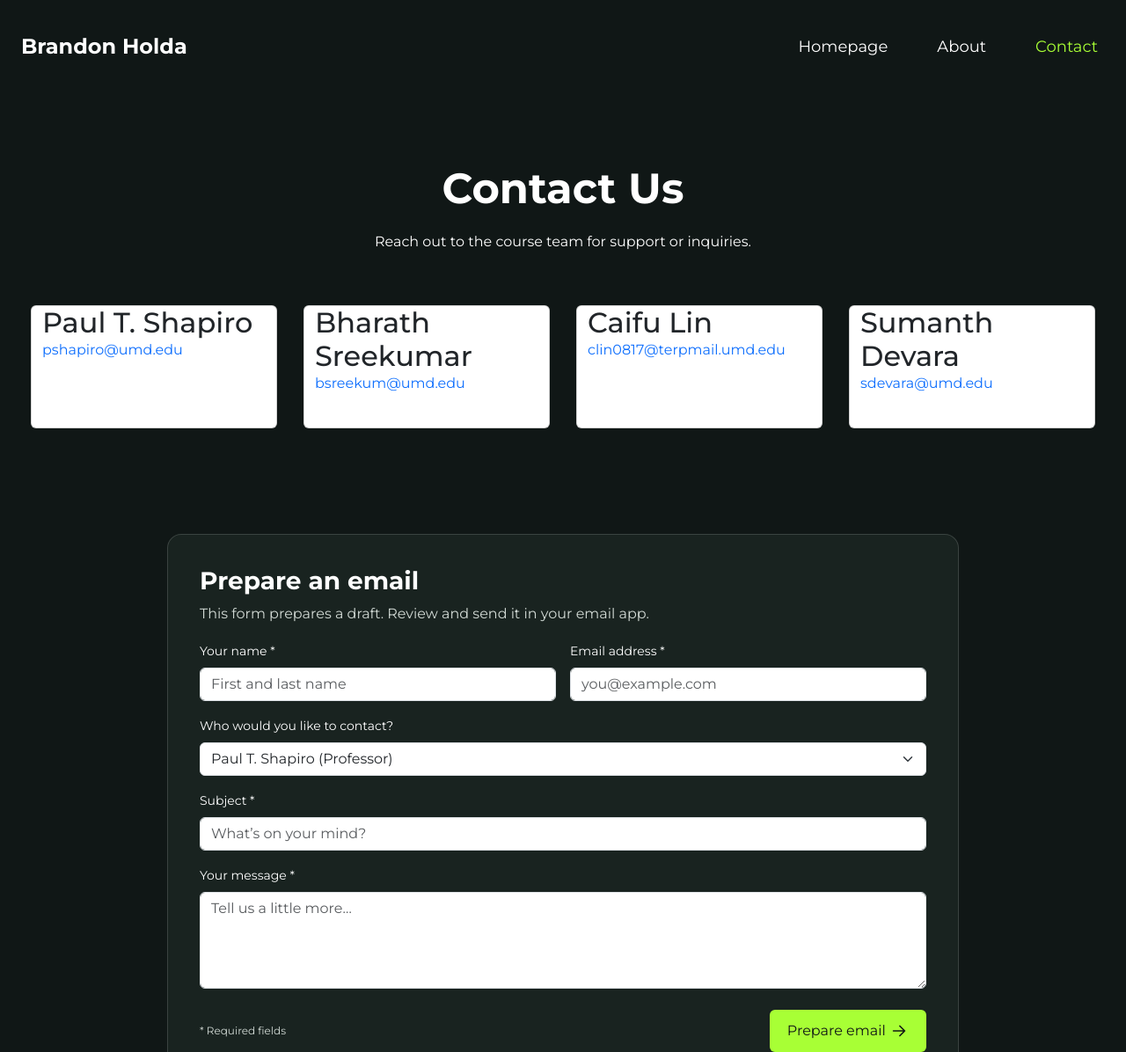
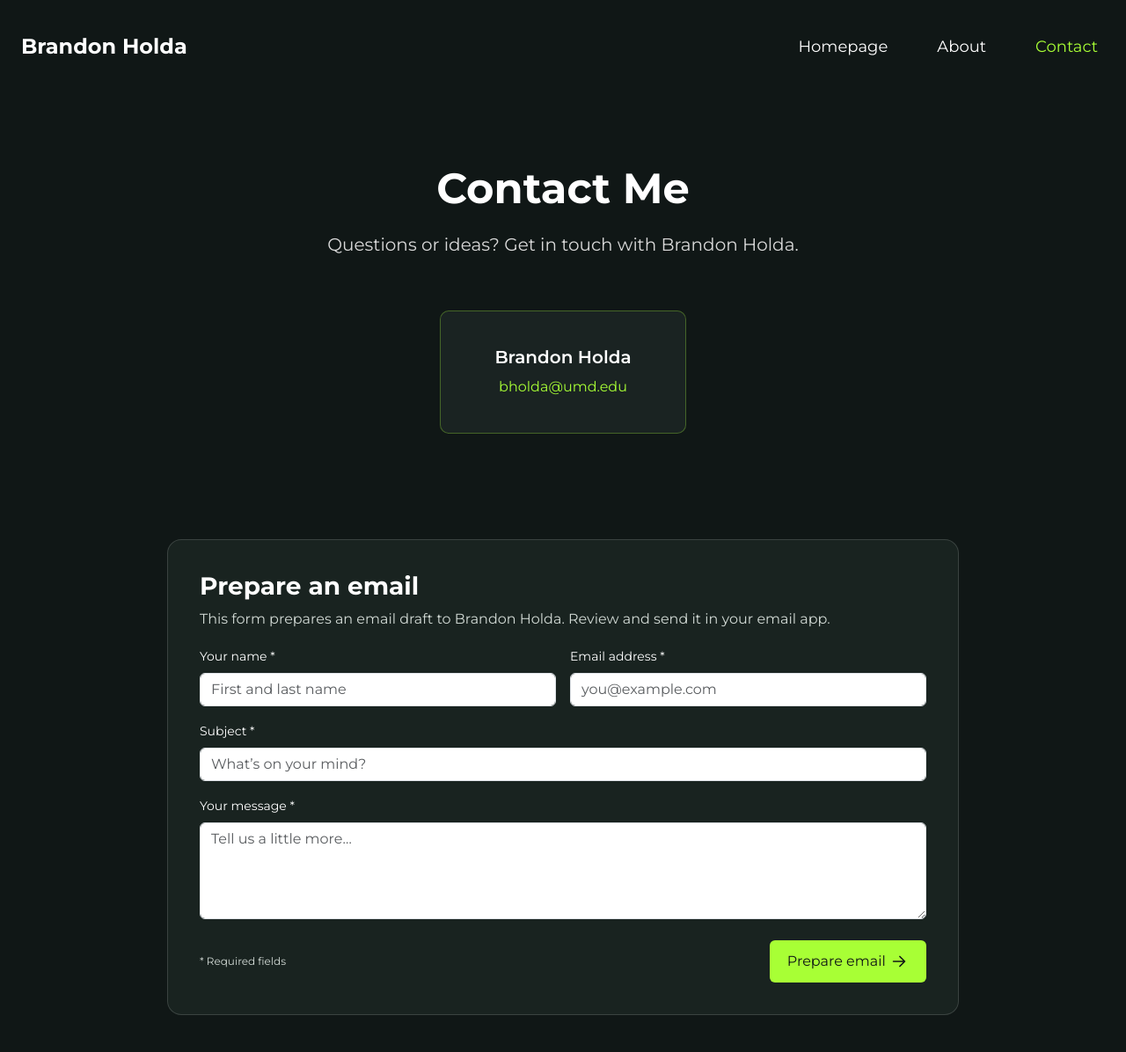
Before and after one commit to BMH-code57/budt748-website, a plain HTML site: page contact.html in a window 1280 px wide. Shown: the top 1196 px of the page at 88% size. Drawn offline with Linux system fonts and the light colour scheme.

Commit message:
Personalize Contact page with Brandon Holda’s email

```diff
--- a/contact.html
+++ b/contact.html
@@ -28,30 +28,18 @@
   </header>
   <main id="main" tabindex="-1">
     <div class="content">
-      <h1 class="contact-us">Contact Us</h1>
-      <div class="reach-out-to-the-course-team-for-support-or-inquiries">Reach out to the course team for support or inquiries.</div>
+      <h1 class="contact-us">Contact Me</h1>
+      <div class="contact-introduction">Questions or ideas? Get in touch with Brandon Holda.</div>
       <div class="contact-cards row justify-content-center">
-        <article class="paul-t-shapiro card col-md-6 col-xl-3">
-          <h2 class="paul-t-shapiro2">Paul T. Shapiro</h2>
-          <a class="pshapiro-umd-edu" href="mailto:pshapiro@umd.edu">pshapiro@umd.edu</a>
-        </article>
-        <article class="bharath-sreekumar card col-md-6 col-xl-3">
-          <h2 class="bharath-sreekumar2">Bharath Sreekumar</h2>
-          <a class="bsreekum-umd-edu" href="mailto:bsreekum@umd.edu">bsreekum@umd.edu</a>
-        </article>
-        <article class="caifu-lin card col-md-6 col-xl-3">
-          <h2 class="caifu-lin2">Caifu Lin</h2>
-          <a class="clin-0817-terpmail-umd-edu" href="mailto:clin0817@terpmail.umd.edu">clin0817@terpmail.umd.edu</a>
-        </article>
-        <article class="sumanth-devara card col-md-6 col-xl-3">
-          <h2 class="sumanth-devara2">Sumanth Devara</h2>
-          <a class="sdevara-umd-edu" href="mailto:sdevara@umd.edu">sdevara@umd.edu</a>
+        <article class="brandon-contact card col-md-6 col-xl-3">
+          <h2 class="brandon-contact-name">Brandon Holda</h2>
+          <a class="brandon-contact-email" href="mailto:bholda@umd.edu">bholda@umd.edu</a>
         </article>
       </div>
     </div>
     <section class="email-section" aria-labelledby="email-heading">
       <h2 id="email-heading">Prepare an email</h2>
-      <p id="form-help">This form prepares a draft. Review and send it in your email app.</p>
+      <p id="form-help">This form prepares an email draft to Brandon Holda. Review and send it in your email app.</p>
       <form id="contact-form" aria-describedby="form-help" novalidate>
         <div class="row g-3">
           <div class="col-md-6">
@@ -70,15 +58,6 @@
             <input class="form-control" type="email" id="email" name="email" autocomplete="email" placeholder="you@example.com" required maxlength="254">
             <div class="invalid-feedback">Please enter a valid email address.</div>
           </div>
-        </div>
-        <div class="mt-3">
-          <label class="form-label" for="recipient">Who would you like to contact?</label>
-          <select class="form-select" id="recipient" name="recipient">
-            <option value="pshapiro@umd.edu">Paul T. Shapiro (Professor)</option>
-            <option value="bsreekum@umd.edu">Bharath Sreekumar (Teaching assistant)</option>
-            <option value="clin0817@terpmail.umd.edu">Caifu Lin (Teaching assistant)</option>
-            <option value="sdevara@umd.edu">Sumanth Devara (Teaching assistant)</option>
-          </select>
         </div>
         <div class="mt-3">
           <label class="form-label" for="subject">
@@ -107,7 +86,7 @@
         </div>
         <div class="alert alert-success mt-3 mb-0" id="draft-status" role="status" hidden>
           Your draft is ready.
-          <a id="draft-link" class="alert-link" href="mailto:pshapiro@umd.edu">Open your email app</a>
+          <a id="draft-link" class="alert-link" href="mailto:bholda@umd.edu">Open your email app</a>
           to review and send it. No message has been sent by this website.
         </div>
       </form>
```
Also changed, not shown: 1 other file.
